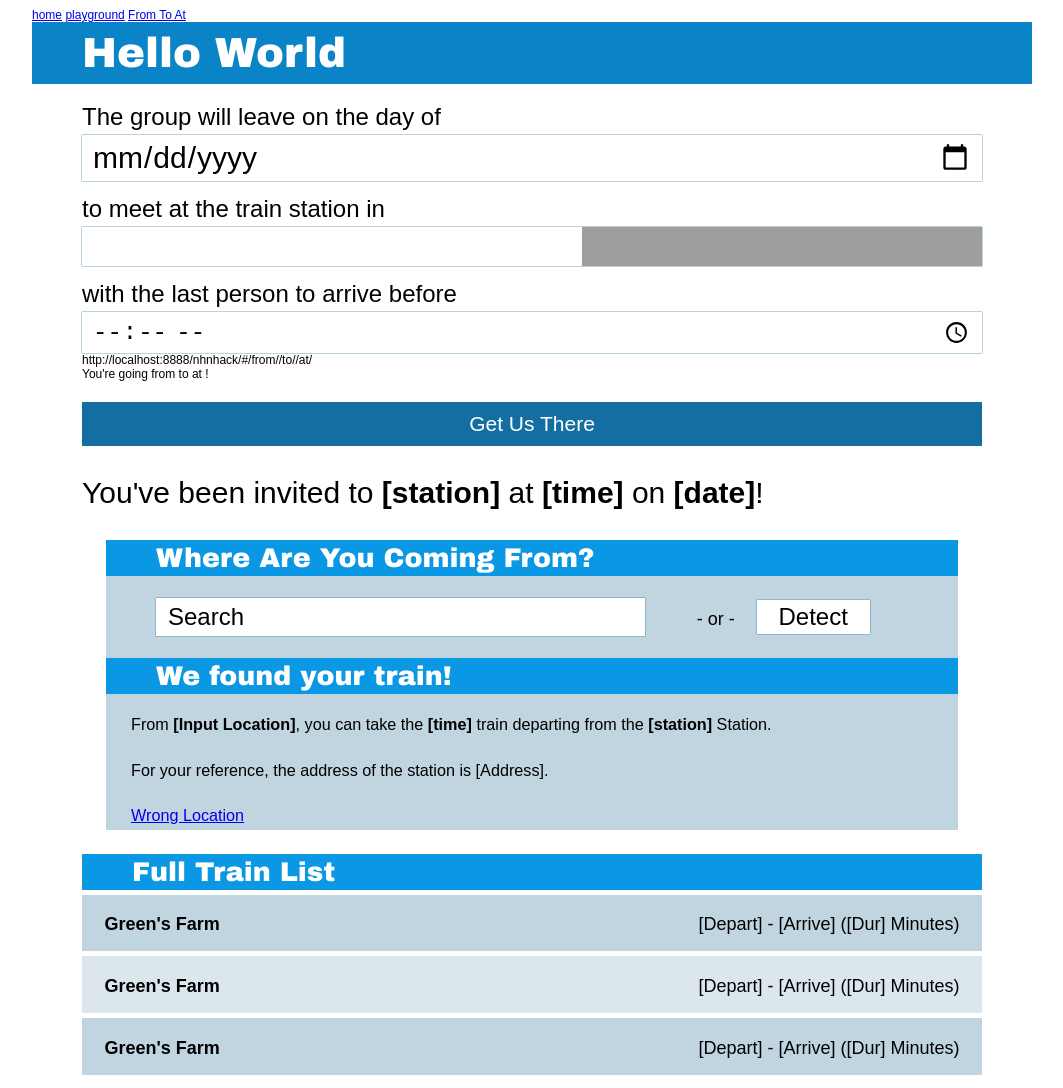
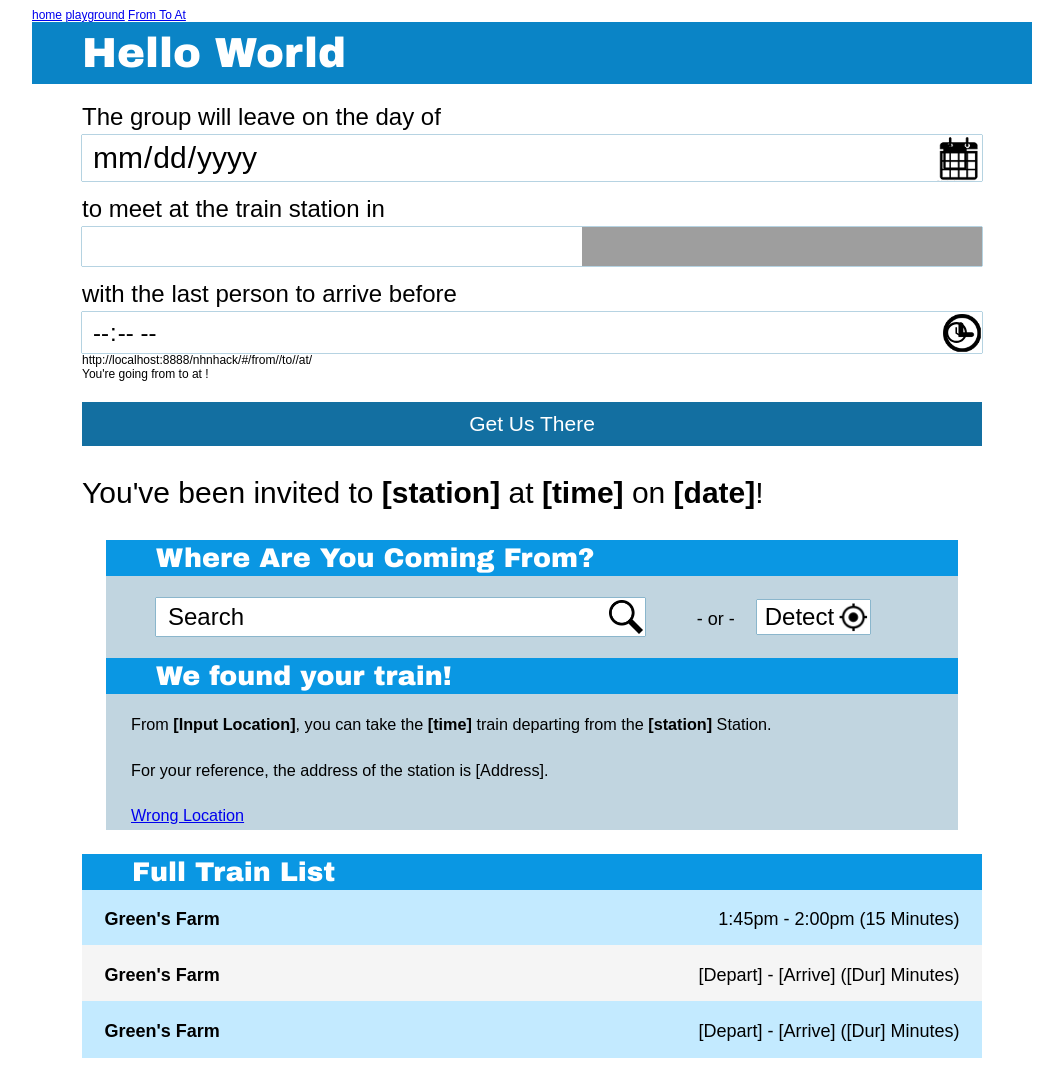
Before and after one commit to emilyeserven/nhvhackathon-itinerary, a website: page index.html in a window 1280 px wide. Shown: the whole page, without its empty margins (108-1171 px from the left). Drawn offline with nearby package versions, Linux system fonts and the light colour scheme; grey boxes are pictures that could not be loaded.

Commit message:
Added icons and additional CSS.

```diff
--- a/app/mainBrainComponent/mainBrain.html
+++ b/app/mainBrainComponent/mainBrain.html
@@ -78,8 +78,8 @@
 				<p>
 					<span class="train-name">Green's Farm</span>
 					<span class="train-time">
-						<span class="train-deparr">[Depart] - [Arrive]</span>
-						<span class="train-dur">([Dur] Minutes)</span>
+						<span class="train-deparr">1:45pm - 2:00pm</span>
+						<span class="train-dur">(15 Minutes)</span>
 					</span>
 				</p>
 			</div>
--- a/main.css
+++ b/main.css
@@ -151,17 +151,19 @@ h2 {
 .listings-holder {
    padding: 0;
    font-size:1.5em;
+    margin-top: -2px;
 }
 .train-row {
    display: inline-block;
    width: 100%;
+    margin: -3px 0;
 }
 
 .train-row:nth-of-type(odd) {
-    background-color: #C1D5E0;
+    background-color: #C3EAFF;
 }
 .train-row:nth-of-type(even) {
-    background-color: #DBE7ED;
+    background-color: #F5F5F5;
 }
 
 /*
@@ -199,6 +201,11 @@ input[type="date"] {
     padding: 5px 10px;
    box-shadow: 0px 0px 1px #136FA1, 0px 0px 1px #136FA1;
    border-style:none;
+   background-image: url(img/calendar.png);
+   background-repeat: no-repeat;
+   background-size: contain;
+   background-position: center right;
+   text-align: left;
 }
 input[type="submit"] {
     -webkit-appearance: none;
@@ -215,8 +222,14 @@ input[type="time"] {
     width: calc(100% - 20px);
     font-size: 1em;
     padding: 5px 10px;
+     font-family: "Arial";
    box-shadow: 0px 0px 1px #136FA1, 0px 0px 1px #136FA1;
    border:0;
+   background-image: url(img/clock.png);
+   background-repeat: no-repeat;
+   background-size: contain;
+   background-position: center right;
+   text-align: left;
 }
 
 /* 'Select' field styling found at: https://codepen.io/ericrasch/pen/zjDBx */
@@ -251,6 +264,11 @@ input[type="time"] {
     padding: 3px 10px;
     border: 2px #fff solid;
     box-shadow: 0px 0px 1px #136FA1, 0px 0px 1px #136FA1;
+    background-image: url(img/mag.png);
+    background-repeat: no-repeat;
+    background-size: contain;
+    background-position: center right;
+    text-align: left;
 }
 input.partici-detect {
     width: 100%;
@@ -258,6 +276,11 @@ input.partici-detect {
     border: #fff 2px solid;
     background-color: #fff;
     box-shadow: 0px 0px 1px #136FA1, 0px 0px 1px #136FA1;
+    background-image: url(img/gps.png);
+    background-repeat: no-repeat;
+    background-size: contain;
+    background-position: center right;
+    text-align: left;
 }
 /* RESPONSIVE */
 /*
```
Also changed, not shown: img/calendar.png (added), img/clock.png (added), img/gps.png (added), img/mag.png (added), img/noun_2306.png (added), img/noun_404_cc.png (added), img/noun_665075_cc.png (added).
